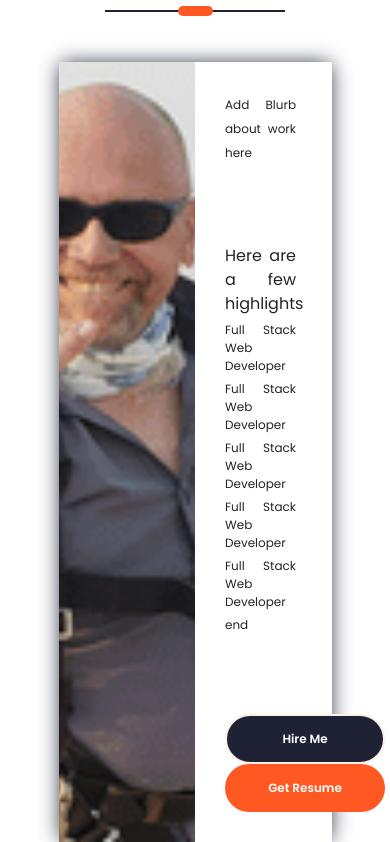
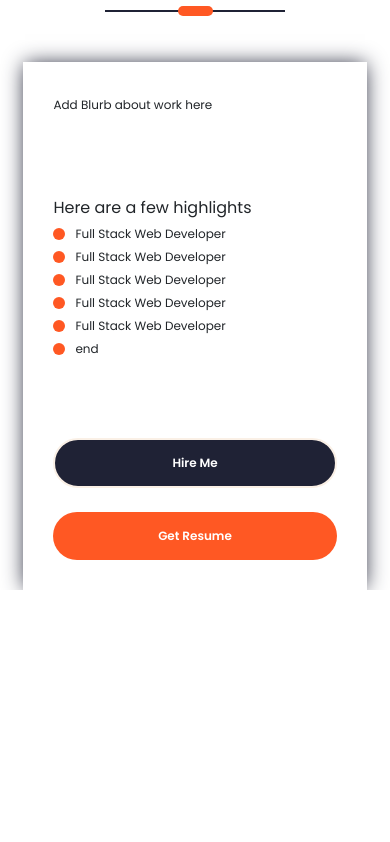
Before and after one commit to JohnnyHildebrand/client, a React (Create React App) app: page / in a window 390 px wide. Shown: the part 1080-1922 px from the top of the page. After the commit the page ends 1670 px from the top, so only its background shows below. Built offline with nearby package versions, Linux system fonts and the light colour scheme; a web font is replaced by a local one.

Commit message:
Add AboutMe css screen size

```diff
--- a/src/PortfolioContainer/AboutMe/AboutMe.css
+++ b/src/PortfolioContainer/AboutMe/AboutMe.css
@@ -45,3 +45,39 @@
   margin: 5px 0;
   font-size: 12px;
 }
+.highlight-blob{
+  height: 12px;
+  width: 12px;
+  margin: 0 10px 0 0;
+  background-color: #ff5823;
+  border-radius: 50%;
+}
+.about-me-options .highlighted-btn{
+  margin: 0 0 0 30px;
+}
+/* IPAD PRO RESPONSIVENESS*/
+@media only screen and (max-width: 1110px) {
+  .about-me-parent{
+    width: 88%;
+  }
+}
+@media only screen and  (max-width: 898px) {
+.about-me-profile{
+  display: none;
+  }
+  .about-me-details{
+    width: 100%;
+  }
+}
+@media only screen and  (max-width: 466px) {
+  .about-me-options {
+    display: flex;
+    flex-direction: column;
+  }
+  .about-me-options .highlighted-btn {
+    margin: 24px 0 0 0 !important;
+  }
+  .about-me-options button {
+    width: 100%;
+  }
+}
--- a/src/PortfolioContainer/AboutMe/AboutMe.js
+++ b/src/PortfolioContainer/AboutMe/AboutMe.js
@@ -28,7 +28,7 @@
     },
   };
 
-  const renderHighlight = () => {
+  const renderHighlights = () => {
     return Screen_Constants.highlights.bullets.map((value, i) => (
       <div className="highlight" key={i}>
         <div className="highlight-blob"></div>
@@ -50,10 +50,13 @@
               <div className="highlight-heading">
                 <span>{Screen_Constants.highlights.heading}</span>
               </div>
-              {renderHighlight()}
+              {renderHighlights()}
             </div>
             <div className="about-me-options">
-              <button className="btn primary-btn">Hire Me</button>
+              <button
+              className="btn primary-btn"
+
+              >Hire Me</button>
               <a
                 href="Resume\Johnny Hildebrand  Updated Resume 2022.pdf"
                 download="Resume Johnny Hildebrand  Updated Resume 2022.pdf"
```
